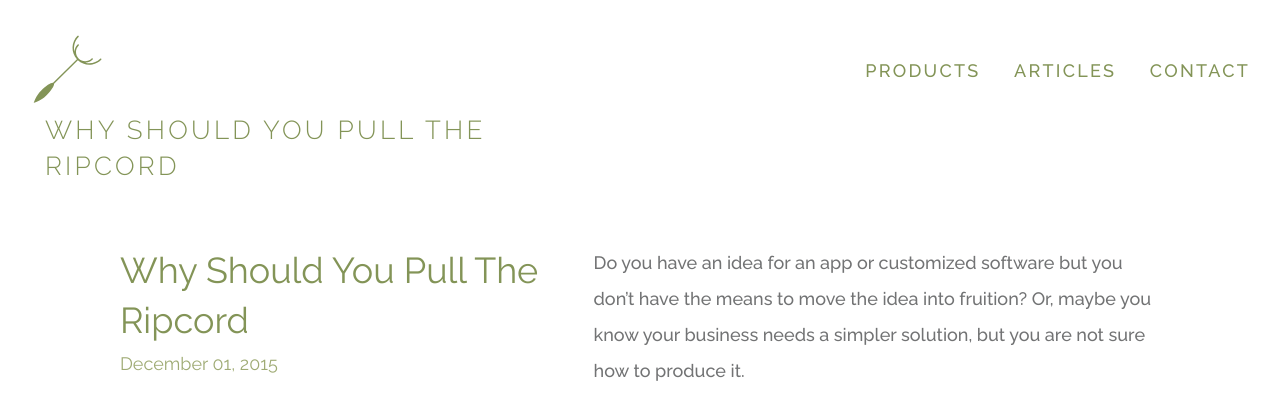
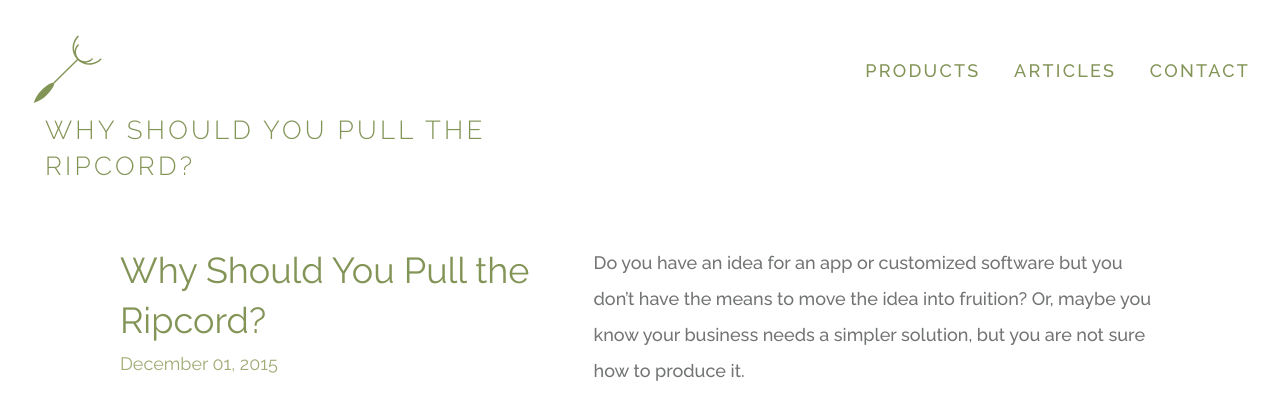
Before and after one commit to backupparachute/backupparachute.github.com, a Jekyll site: the page built from _posts/2015-12-01-why-should-you-pull-the-ripcord.md, in a window 1280 px wide. Shown: the top 415 px of the page. Built offline with Jekyll 4.4.1, drawn with Linux system fonts in a browser that asks for light colours; part of the change alters nothing that is shown.

```diff
--- a/_posts/2015-12-01-why-should-you-pull-the-ripcord.md
+++ b/_posts/2015-12-01-why-should-you-pull-the-ripcord.md
@@ -1,6 +1,7 @@
 ---
 layout: post
 permalink: /articles/why-should-you-pull-the-ripcord
+title: Why Should You Pull the Ripcord?
 ---
 
 Do you have an idea for an app or customized software but you don’t have the means to move the idea into fruition? Or, maybe you know your business needs a simpler solution, but you are not sure how to produce it.
```
